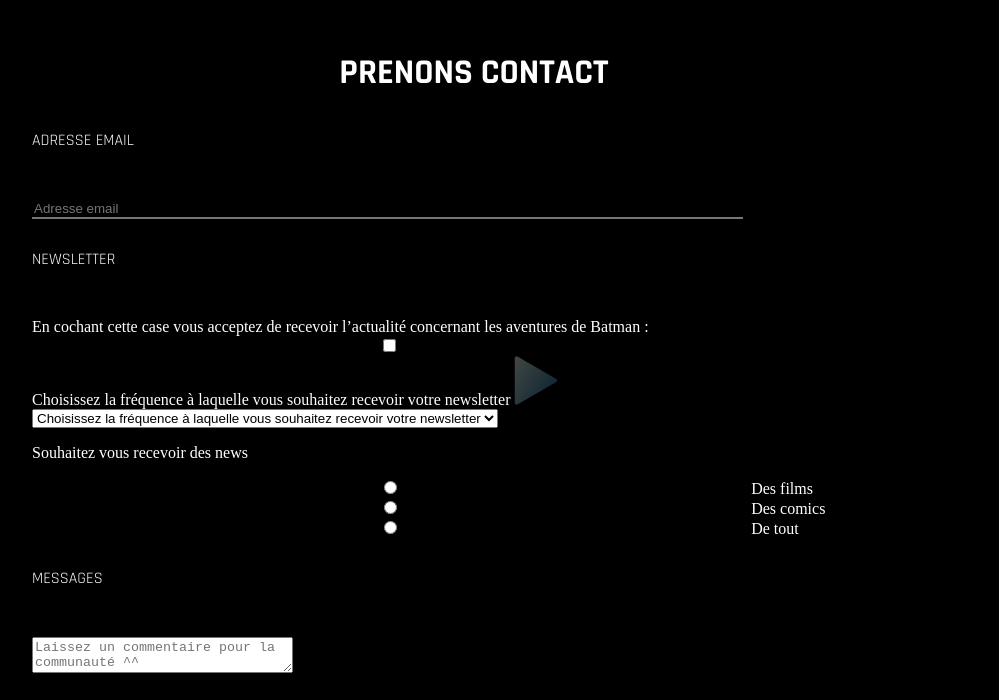
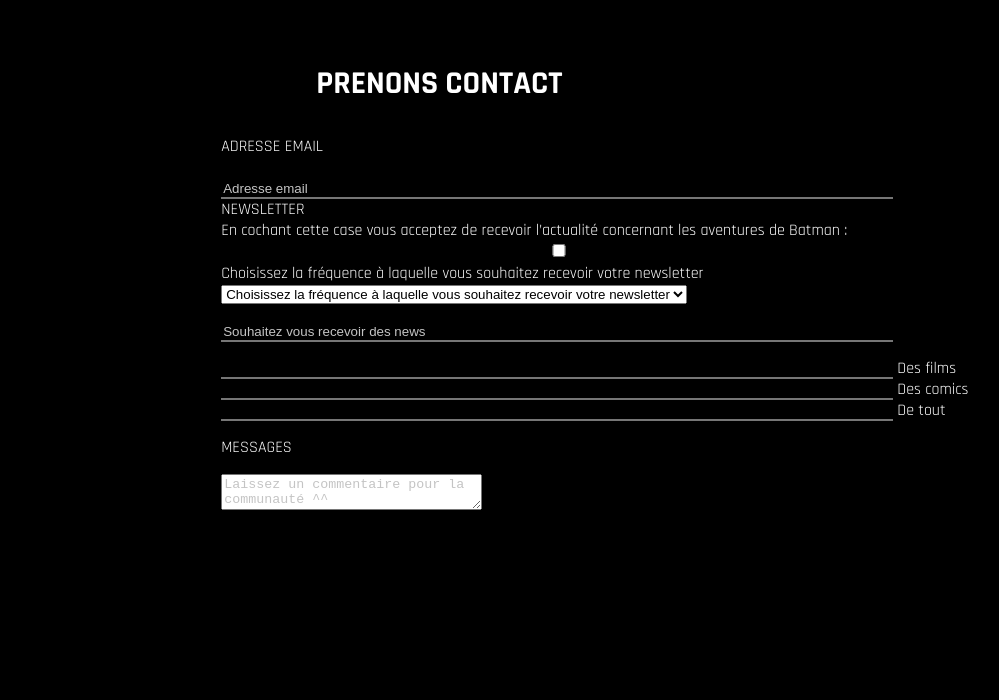
Before and after one commit to Sahaza-Hel/SAYNA-HTMLCSS-BATMAN1, a plain HTML site: page index.html in a window 1280 px wide. Shown: the part 6091-6791 px from the top of the page, without its empty margins (166-1165 px from the left). Drawn offline with Linux system fonts and the light colour scheme.

Commit message:
partie contact

```diff
--- a/index.html
+++ b/index.html
@@ -140,7 +140,7 @@
         <!--antagoniste-->
     </section>
     <div class="bat-pose">
-        <img src="assets/Illustrations/Bathome12.png" alt="bat-pose">
+        <img class="right" src="assets/Illustrations/Bathome12.png" alt="bat-pose">
     </div>
     <section>
         <!--alliés-->
@@ -246,25 +246,22 @@
     </section>
     <!--formulaire-->
     <section class="contact">
-        <div class="contact-form">
+        <div class="form">
             <h2>
                 PRENONS CONTACT
             </h2>
             <form action="">
                 <label class="titre" for="mail">ADRESSE EMAIL</label><br>
-                <input type="text" placeholder="Adresse email" id="mail" name="mail">
-                <label class="titre" for="newsletter">NEWSLETTER</label><br>
+                <input type="email" placeholder="Adresse email" id="mail" name="mail">
+                <label class="titre" for="newsletter">NEWSLETTER</label>
                 <label for="">
                     En cochant cette case vous acceptez de recevoir l’actualité concernant les
                     aventures de Batman :
-                </label><br>
+                </label>
                 <input type="checkbox"></input>
                 <div>
                     <span>
                         Choisissez la fréquence à laquelle vous souhaitez recevoir votre newsletter
-                    </span>
-                    <span>
-                        <img src="assets/Logos/icon_flèche_2.png" alt="">
                     </span>
                     <div class="form2-child">
                         <select class="formSelect">
@@ -281,25 +278,28 @@
 
                 </div>
                 <div>
-                    <p>
-                        Souhaitez vous recevoir des news
+                    <p class="news">
+                       <input type="text" placeholder="Souhaitez vous recevoir des news">
                     </p>
                 </div>
-                <div class="news-types>">
-                    <input type="radio" id="film">
+                <div class="news-types">
+                    <input type="text" id="film">
                     <label for="film">Des films</label>
-                    <input type="radio" id="comics">
+                    <input type="text" id="comics">
                     <label for="film">Des comics</label>
-                    <input type="radio" id="tout">
-                    <label for="film">De tout</label>
+                    <input type="text" id="tout">
+                    <label for="tout">De tout</label>
                 </div>
+
                 <div class="form3">
-                   <label class="titre" for="messages">MESSAGES</label><br>
+                   <p class="titre">MESSAGES</p>
                    <textarea name="" id="" cols="30" placeholder="Laissez un commentaire pour la communauté ^^" ></textarea><br>
                    <input type="submit" value="CONFIRMER">
                 </div>
             </form>
         </div>
+
+    </section>
 
     </section>
     <section class="container-quotes">
--- a/style.css
+++ b/style.css
@@ -91,6 +91,9 @@ body .subtitle p{
     margin-bottom: 40px;
     margin-left: 10%;
 }
+body .bat-pose .right{
+    right: -85%;
+}
 
 body .perso{
     display: flex;
@@ -136,31 +139,31 @@ body button{
     color: var(--sub-yellow);
 }
 body .contact{
-    margin:190px;
+    padding: 10% 0;
+    font-family: 'Rajdhani';
 }
-.contact-form{
-    margin: 0 auto;
+.contact .form{
+    padding: 50px;
+    padding-left: 30%;
 }
 .contact h2{
-    text-align: center;
     font-family: 'Rajdhani';
-    font-size: 35px;
-    margin-bottom: 35px;
+    font-size: 32px;
+    margin-bottom: 32px;
+    margin-left: 95px;
+
 }
 .contact .titre{
     display: block;
-    margin: 30px 0 ;
-    font-family: 'Rajdhani';
+
 }
-.contact form input{
+.contact .form input{
     border-top: none;
     border-right: none;
     border-left: none;
+    background-color: transparent;
     width: 80%;
-    background: transparent;
 }
-.news-types{
-    display: flex;
-    margin: 15px 0;
-    border-bottom: 2px solid;
+::placeholder{
+    color: var(--sub-purple);
 }
```
